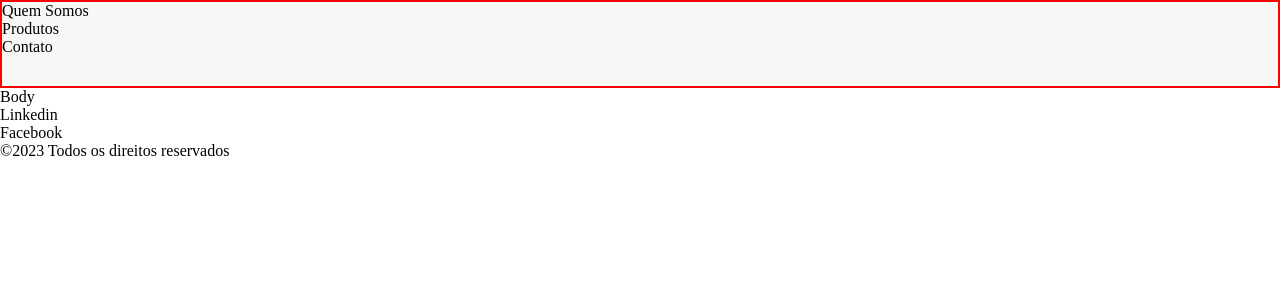
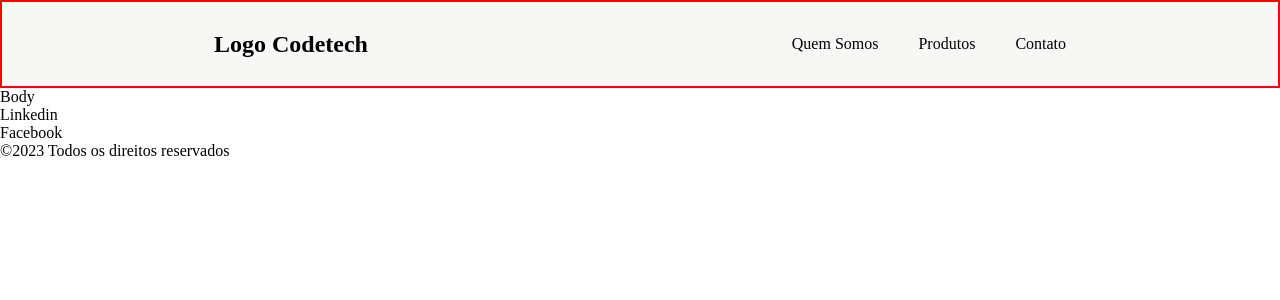
Before and after one commit to Marcos9868/codetech-homepage, a React (Vite) app: page / in a window 1280 px wide. Shown: the top 300 px of the page. Built offline with nearby package versions, Linux system fonts and the light colour scheme.

Commit message:
Feat(Add): estructure and pre-sytle of header

```diff
--- a/src/components/Header/Header.jsx
+++ b/src/components/Header/Header.jsx
@@ -1,18 +1,18 @@
 import React from 'react'
-import { Container } from './Style'
+import { Container, Menu } from './Style'
 
 function Header() {
   return (
     <Container>
       <section>
-        <img src="" alt="" />
+        <h1>Logo Codetech</h1>
       </section>
       <section>
-        <ul>
+        <Menu>
           <li>Quem Somos</li>
           <li>Produtos</li>
           <li>Contato</li>
-        </ul>
+        </Menu>
       </section>
     </Container>
   )
--- a/src/components/Header/Style.js
+++ b/src/components/Header/Style.js
@@ -6,4 +6,16 @@ export const Container = styled.div`
   height: 5.5rem;
   background-color: #f7f8f5;
   border: 2px solid red;
+  justify-content: space-around;
+  align-items: center;
 `;
+
+export const Menu = styled.div`
+  display: flex;
+  justify-content: space-evenly;
+  align-items: center;
+  list-style: none;
+  outline: none;
+  text-decoration: none;
+  gap: 2.5rem;
+`;
```
